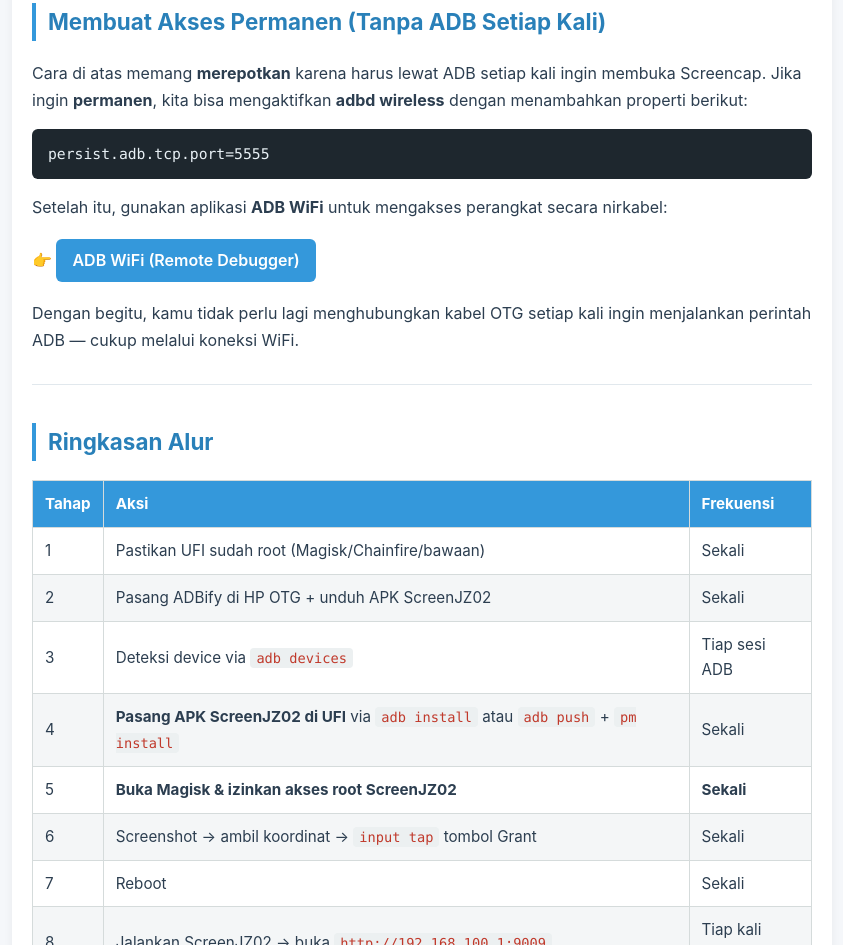
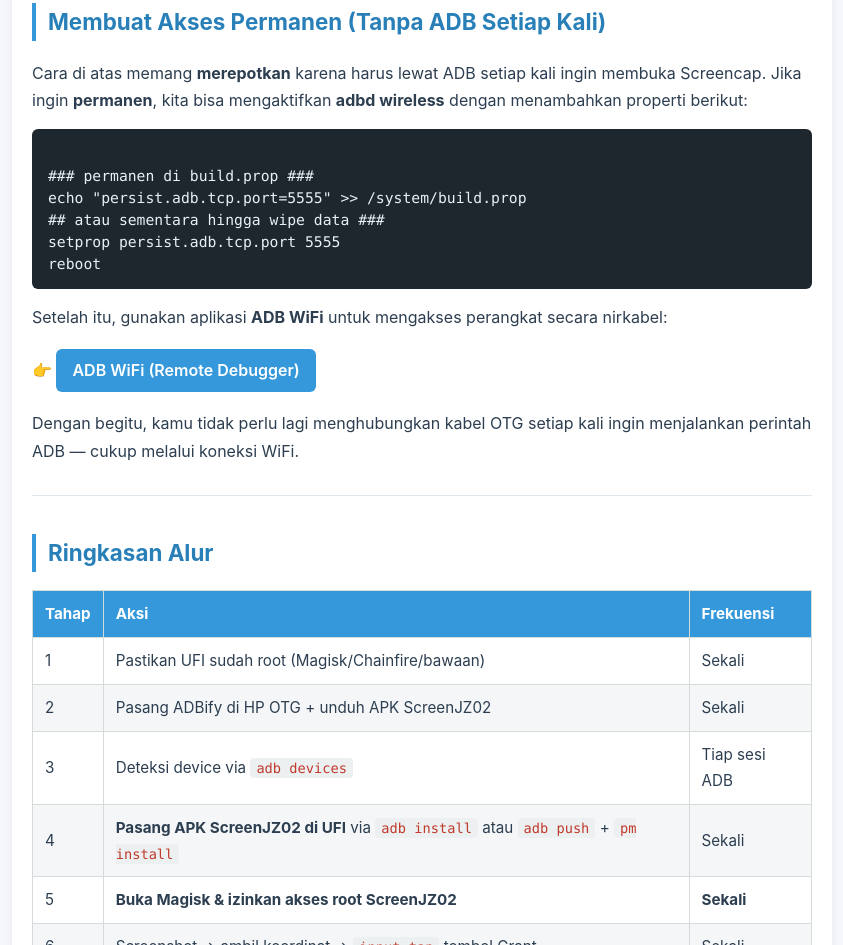
Before and after one commit to perigustari33-sudo/ucilblog, a plain HTML site: page firmware/router/jz02v30/pasang-screencap-tap2-apk.html in a window 1280 px wide. Shown: the part 2656-3601 px from the top of the page, without its empty margins (218-1061 px from the left). Drawn offline with Linux system fonts and the light colour scheme.

Commit message:
Add files via upload

```diff
--- a/firmware/router/jz02v30/pasang-screencap-tap2-apk.html
+++ b/firmware/router/jz02v30/pasang-screencap-tap2-apk.html
@@ -229,7 +229,13 @@ adb shell am start com.topjohnwu.magisk/.core.SplashActivity</code></pre>
 
   <h2>Membuat Akses Permanen (Tanpa ADB Setiap Kali)</h2>
   <p>Cara di atas memang <strong>merepotkan</strong> karena harus lewat ADB setiap kali ingin membuka Screencap. Jika ingin <strong>permanen</strong>, kita bisa mengaktifkan <strong>adbd wireless</strong> dengan menambahkan properti berikut:</p>
-  <pre><code>persist.adb.tcp.port=5555</code></pre>
+  <pre>
+  <code>
+### permanen di build.prop ###
+echo "persist.adb.tcp.port=5555" >> /system/build.prop
+## atau sementara hingga wipe data ###
+setprop persist.adb.tcp.port 5555
+reboot</code></pre>
 
   <p>Setelah itu, gunakan aplikasi <strong>ADB WiFi</strong> untuk mengakses perangkat secara nirkabel:</p>
   <p>👉 <a class="download-link" href="https://play.google.com/store/apps/details?id=com.cgutman.androidremotedebugger" target="_blank" rel="noopener">ADB WiFi (Remote Debugger)</a></p>
```
